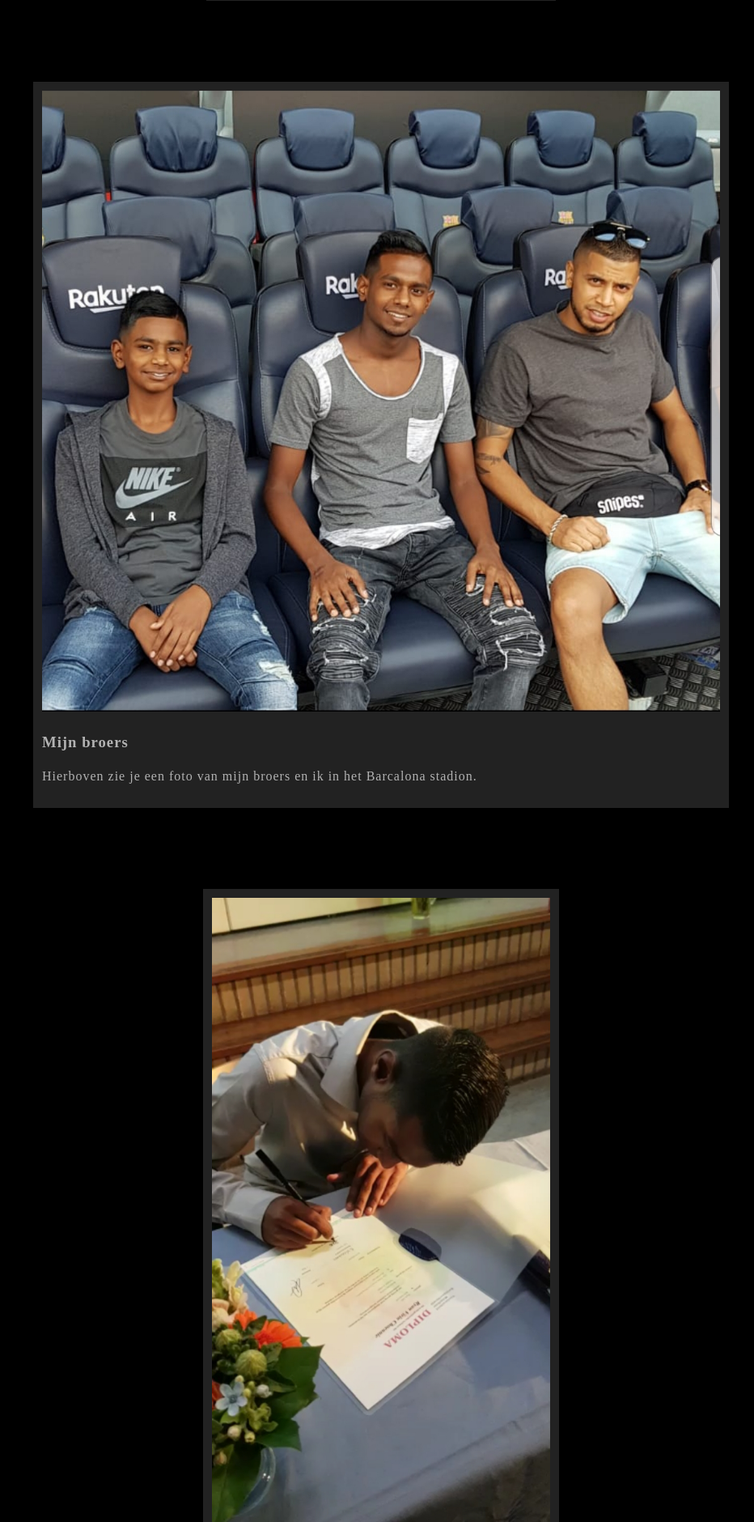
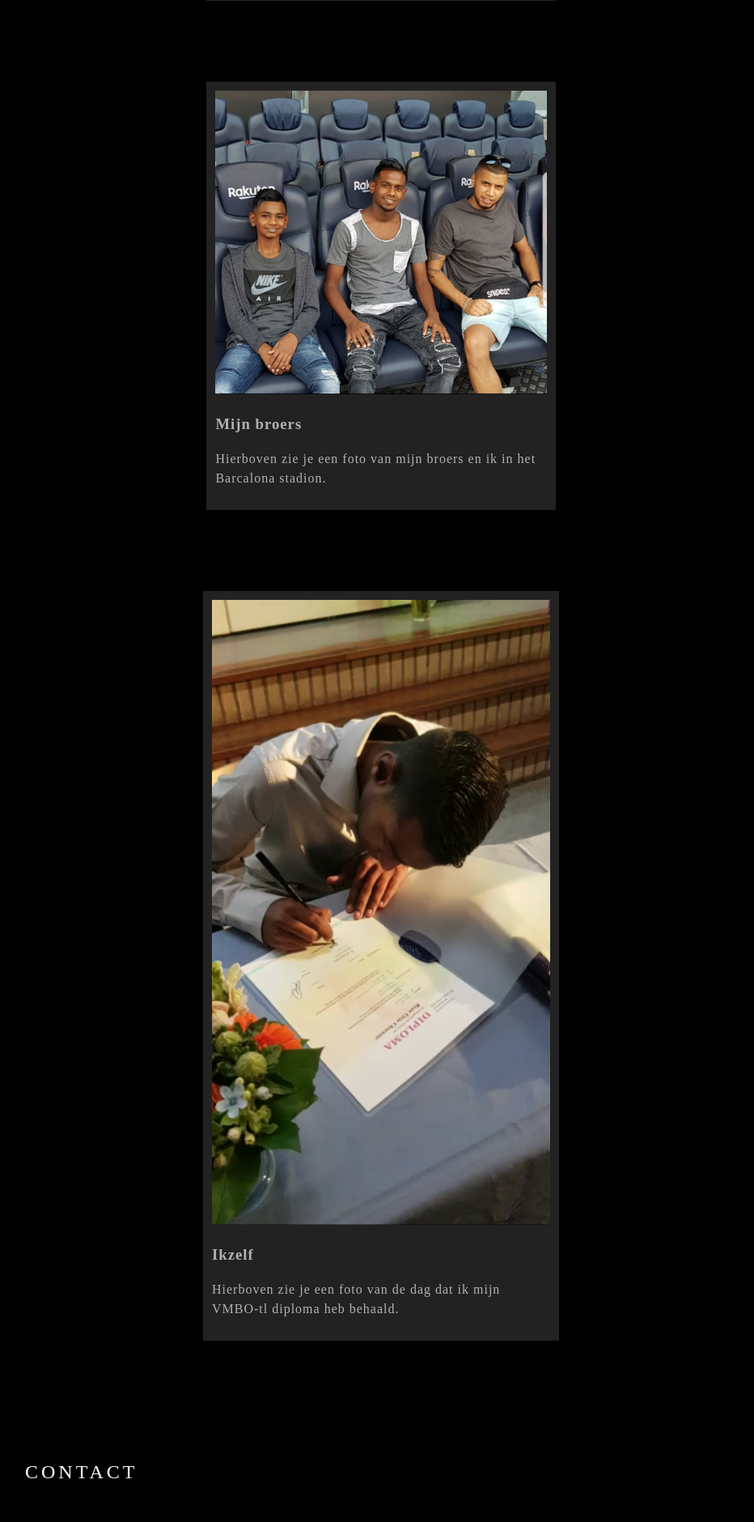
Before and after one commit to ryanvirin/ryanvirin.github.io, a PHP site: page / in a window 1280 px wide. Shown: the part 2416-4296 px from the top of the page at 81% size, without its empty margins (275-1207 px from the left). Run offline with PHP 8.4, Linux system fonts and the light colour scheme; some libraries are stand-ins or nearby versions.

Commit message:
aanpassing

```diff
--- a/stylesheet.css
+++ b/stylesheet.css
@@ -229,7 +229,7 @@ header h5{
 
 }
 
-.row-halves .col{
+.row-halves .col, .col2, .col3{
     width: 49%;
 
 }
```
